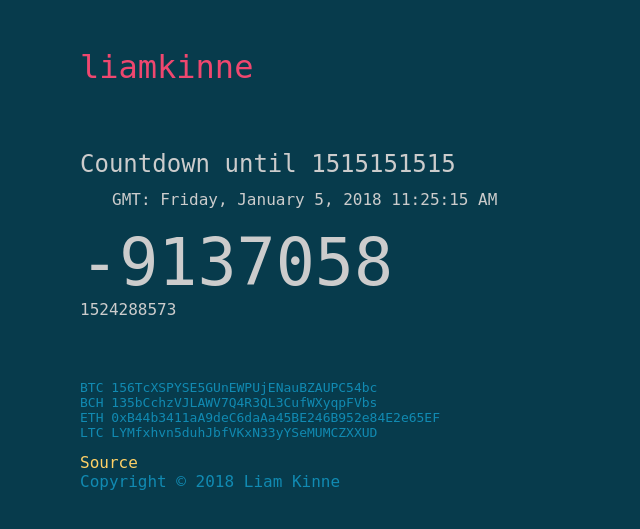
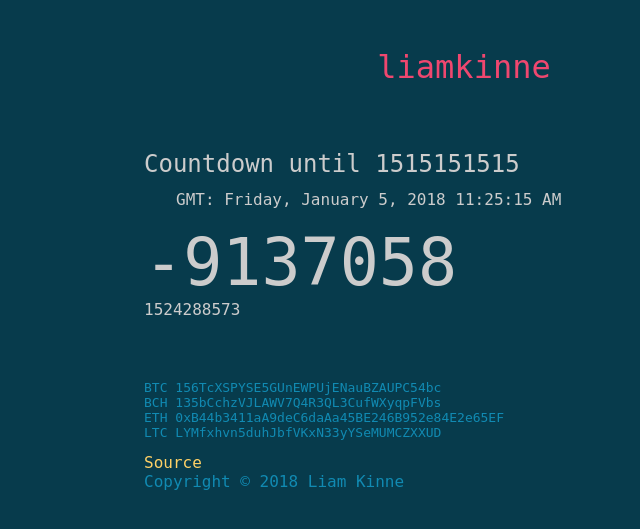
Before and after one commit to liamkinne/website, a PHP site: page /unix-countdown.php in a window 1280 px wide. Shown: the top 529 px of the page, without its empty margins (176-816 px from the left). Run offline with PHP 8.4, Linux system fonts and the light colour scheme; some web fonts are replaced.

Commit message:
put header in center"

```diff
--- a/html/style.css
+++ b/html/style.css
@@ -10,7 +10,7 @@ body
 
 	min-width: 640;
 	min-height: 480;
-	width: 60%;
+	width: 50%;
 }
 
 h1,
@@ -48,6 +48,7 @@ a:hover
 header
 {
 	padding-bottom: 3em;
+	text-align: center;
 }
 
 header h1 a
```
